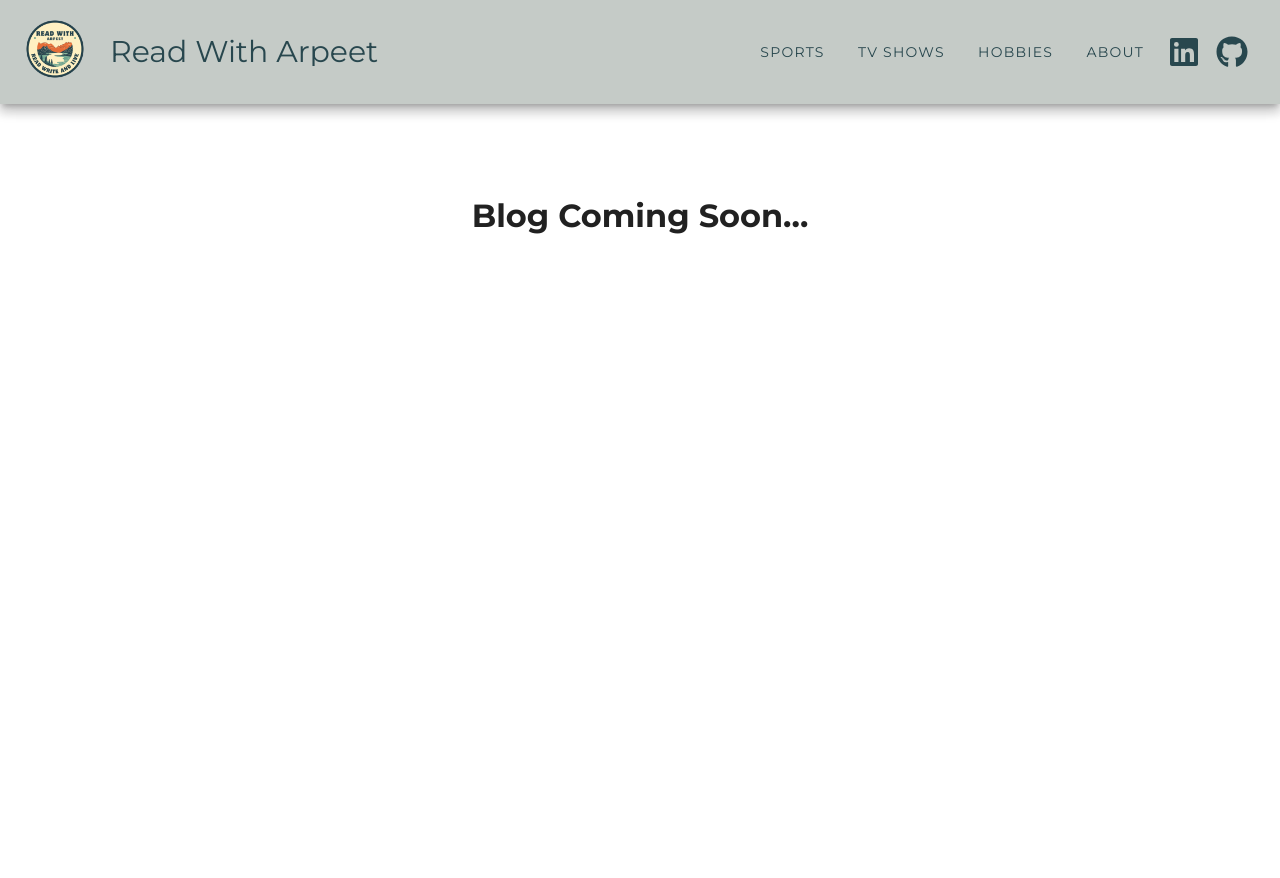
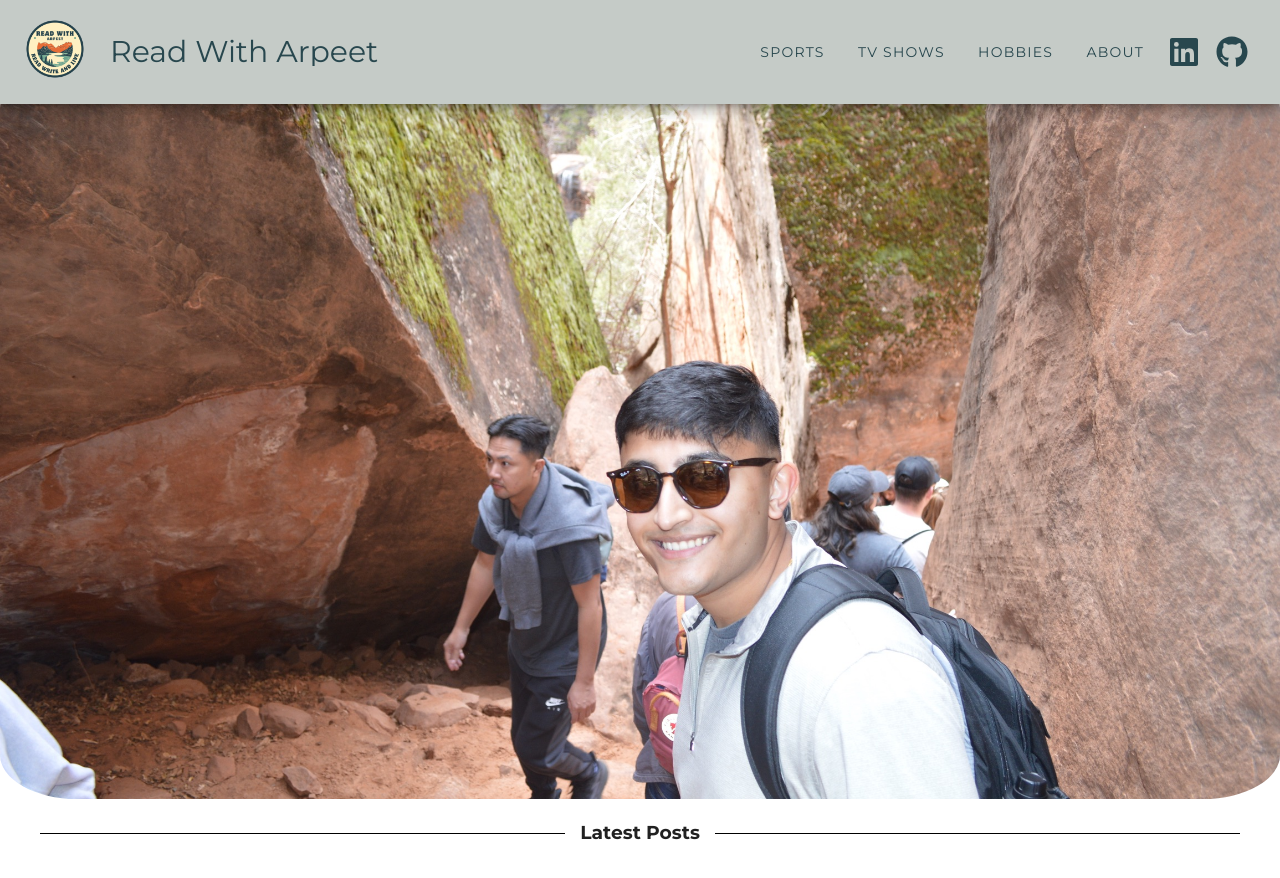
Before and after one commit to anaik31/personal_blog, a Vue app in the folder vue-blog/: page /blog in a window 1280 px wide. Shown: the top 878 px of the page. Before the commit the page ends 800 px from the top, so only its background shows below. Built offline with nearby package versions, Linux system fonts and the light colour scheme.

Commit message:
Home page additions

```diff
--- a/vue-blog/src/components/Home.vue
+++ b/vue-blog/src/components/Home.vue
@@ -1,9 +1,41 @@
 <template>
-  <h1 style = "text-align: center; margin-top: 10%;">Blog Coming Soon...</h1>
+  <img src="/img/Home.JPG" alt="Home" class="hero-img"></img>
+
+  <h3 class="latest-posts">Latest Posts</h3>
 </template>
 
 <script>
 </script>
 
 <style>
+.hero-img {
+  width: 100%;
+  max-height: 80%;
+  object-fit:cover;
+  display: block;
+  border-radius: 6%;
+}
+.latest-posts{
+  text-align: center;
+  align-items: center;
+  margin-top: 3%;
+  display: flex;
+  margin: 20px 0;
+  padding: 0 40px;
+}
+
+.latest-posts::before,
+.latest-posts::after {
+  content: "";
+  flex: 1;
+  border-bottom: 1px solid #000;
+}
+
+.latest-posts::before {
+  margin-right: 15px;
+}
+
+.latest-posts::after {
+  margin-left: 15px;
+}
 </style>
```
Also changed, not shown: vue-blog/public/img/Home.JPG (added).
